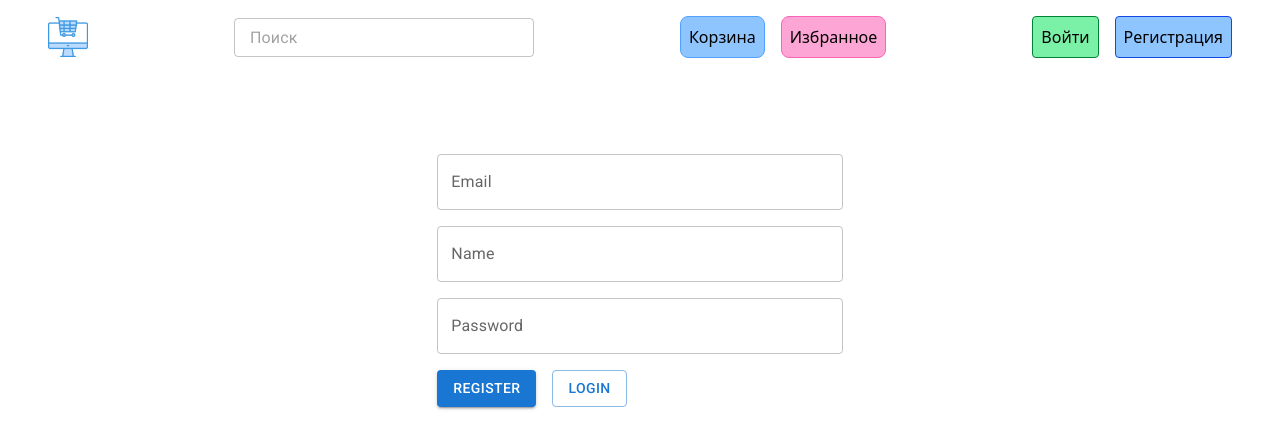
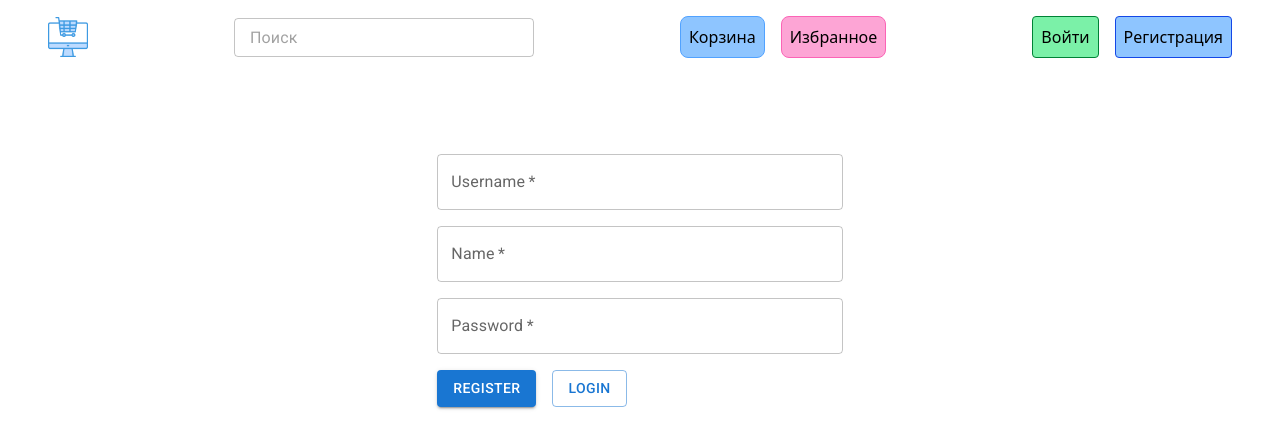
Before and after one commit to Sadykbek/Online-Shop, a React (Vite) app: page /register in a window 1280 px wide. Shown: the top 448 px of the page. Built offline with nearby package versions, Linux system fonts and the light colour scheme.

Commit message:
изменил формы для регистрации

```diff
--- a/package.json
+++ b/package.json
@@ -15,7 +15,8 @@
     "@mui/icons-material": "^7.0.1",
     "@mui/material": "^7.0.1",
     "@tailwindcss/vite": "^4.0.17",
-    "@tanstack/react-query": "^5.69.0",
+    "@tanstack/react-form": "^1.6.3",
+    "@tanstack/react-query": "^5.74.4",
     "axios": "^1.8.4",
     "framer-motion": "^12.6.3",
     "react": "^19.0.0",
--- a/src/components/login/LoginForm.tsx
+++ b/src/components/login/LoginForm.tsx
@@ -1,52 +1,108 @@
-import { useState } from "react"
 import { Button, TextField } from "@mui/material"
-import { Link } from "react-router-dom"
+import { Link, useNavigate } from "react-router-dom"
 import axios from "axios"
+import { useForm } from "@tanstack/react-form"
 interface LoginFormProps {
-   url: string,
-   isRegister?: boolean,
+  url: string
+  isRegister?: boolean
 }
 
-export default function LoginForm({url, isRegister}: LoginFormProps) {
-   const [email, setEmail] = useState<string>("")
-   const [password, setPassword] = useState<string>("")
-   const [name, setName] = useState<string>("")
-   if (name){
-      setName(name)
+export default function LoginForm({ url, isRegister }: LoginFormProps) {
+   const navigate = useNavigate()
+  const form = useForm({
+    defaultValues: {
+      username: "",
+      password: "",
+      name: ""
+    },
+    onSubmit: async ({ value }) => {
+      try {
+        // Формируем тело запроса
+        const payload = isRegister
+          ? value
+          : { username: value.username, password: value.password }
+
+        const response = await axios.post(url, payload)
+
+        // Предположим, что в ответе есть токен
+        const token = response.data
+        if (token) {
+          localStorage.setItem("accessToken", token.accessToken)
+          localStorage.setItem("refreshToken", token.refreshToken)
+          navigate("/")
+        } else {
+          alert("Успех, но токен не получен")
         }
-   const handleSubmit = async ()=>{
-      await axios.post(url, {
-         email: email,
-         password: password
-      }).then((res)=>{
-         console.log(res.data)
-      }).catch((err)=>{
-         console.log(err)
+
+        console.log("Ответ:", response.data)
+      } catch (error: any) {
+        alert("Ошибка: " + error?.response?.data?.message || error.message)
+        console.error(error)
+      }
+    },
+
   })
-   }
-   return(
-      <form className="flex flex-col gap-4 w-4/12 mx-auto mt-20 ">
 
-         <div className="flex flex-col">
-            {/* <input type="email" id="email" value={email} onChange={(e)=>setEmail(e.target.value)} /> */}
-            <TextField id="outlined-basic" label="Email" variant="outlined" value={email} onChange={(e)=>setEmail(e.target.value)} />
-         </div>
-            {isRegister &&
-              <div className="flex flex-col">
-                 {/* <input type="text" id="name" value={name} onChange={(e)=>setName(e.target.value)} /> */}
-                 <TextField id="outlined-basic" label="Name" variant="outlined" value={name} onChange={(e)=>setName(e.target.value)} />
-              </div>
-            }
-         <div className="flex flex-col">
-            {/* <input type="password" id="password" value={password} onChange={(e)=>setPassword(e.target.value)} /> */}
-            <TextField id="outlined-basic" label="Password" variant="outlined" value={password} onChange={(e)=>setPassword(e.target.value)} />
-         </div>
+  return (
+    <form
+      onSubmit={(e) => {
+        e.preventDefault()
+        form.handleSubmit()
+      }}
+      className="flex flex-col gap-4 w-4/12 mx-auto mt-20"
+    >
+      <form.Field
+        name="username"
+        children={(field) => (
+          <TextField
+            label="Username"
+            type="text"
+            variant="outlined"
+            value={field.state.value}
+            onChange={(e) => field.handleChange(e.target.value)}
+            required
+          />
+        )}
+      />
+
+      {isRegister && (
+        <form.Field
+          name="name"
+          children={(field) => (
+            <TextField
+              label="Name"
+              variant="outlined"
+              value={field.state.value}
+              onChange={(e) => field.handleChange(e.target.value)}
+              required
+            />
+          )}
+        />
+      )}
+
+      <form.Field
+        name="password"
+        children={(field) => (
+          <TextField
+            label="Password"
+            type="text"
+            variant="outlined"
+            value={field.state.value}
+            onChange={(e) => field.handleChange(e.target.value)}
+            required
+          />
+        )}
+      />
+
       <div>
-            <Button variant="contained" onClick={handleSubmit}>{isRegister ? "Register" : "Login"}</Button>
+        <Button variant="contained" type="submit">
+          {isRegister ? "Register" : "Login"}
+        </Button>
         <Link to={isRegister ? "/login" : "/register"} className="ml-4">
-               <Button variant="outlined">{isRegister ? "Login" : "Register"}</Button>
+          <Button variant="outlined">
+            {isRegister ? "Login" : "Register"}
+          </Button>
         </Link>
-
       </div>
     </form>
   )
```
Also changed, not shown: 1 other file (tests, documents, lock files or other folders). Lines whose indentation alone changed are shown as unchanged.
